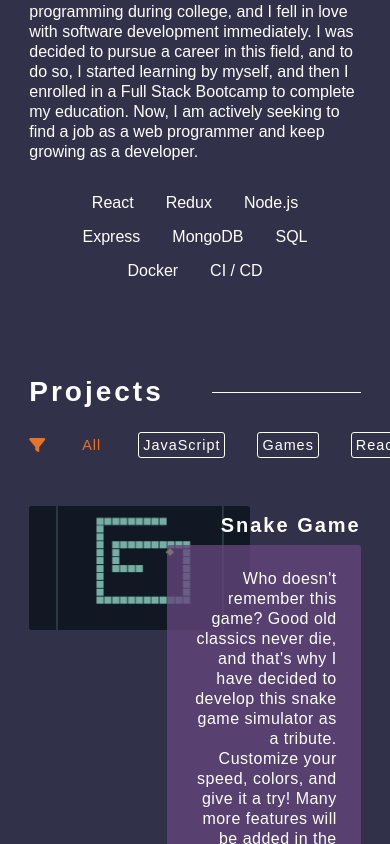
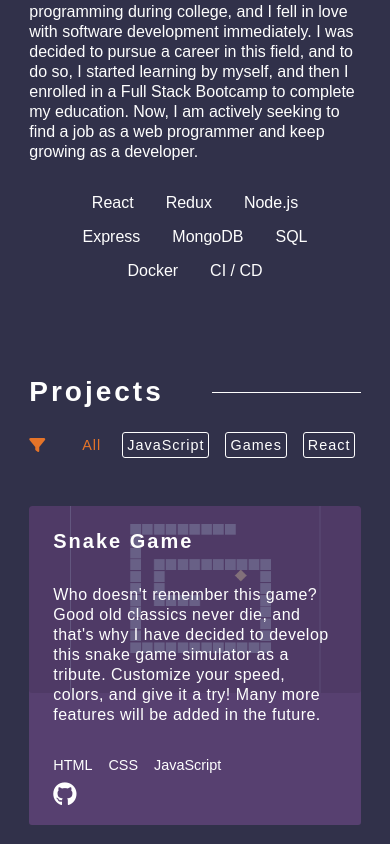
Before and after one commit to DaniPhilo/portfolio, a React (Create React App) app: page / in a window 390 px wide. Shown: the part 1156-2000 px from the top of the page. Built offline with nearby package versions, Linux system fonts and the light colour scheme; no server answers.

Commit message:
Responsive projects cards

```diff
--- a/src/components/ProjectCard.js
+++ b/src/components/ProjectCard.js
@@ -1,10 +1,25 @@
-import React from 'react'
+import React, { useState } from 'react'
 
 export default function ProjectCard({ project, index }) {
 
+    const [windowSize, setWindowSize] = useState('');
+
+    const updateWindowWidth = () => {
+        setWindowSize(window.innerWidth);
+    }
+
+    const toProject = (url) => {
+        if (windowSize <= 550) {
+            window.open(url);
+        }
+        return
+    }
+
+    window.addEventListener('resize', updateWindowWidth);
+
     return (<>
         {index % 2 === 0 ?
-            <div className='project-card-left'>
+            <div className='project-card-left' onClick={() => toProject(project.project_link)}>
                 <div className="project-img">
                     <a href={project.project_link} target="_blank"><img src={project.img} alt="" /></a>
                 </div>
@@ -28,7 +43,7 @@ export default function ProjectCard({ project, index }) {
                 </div>
             </div>
             :
-            <div className='project-card-right'>
+            <div className='project-card-right' onClick={() => toProject(project.project_link)}>
                 <div className="project-info">
                     <div className="project-title">
                         <h3>{project.name}</h3>
--- a/src/styles/_media_queries.scss
+++ b/src/styles/_media_queries.scss
@@ -81,7 +81,45 @@
 
     .project-card-left,
     .project-card-right {
-        margin-top: 2rem;
+        margin-top: 4rem;
+    }
+    .project-card-left > .project-img,
+    .project-card-right > .project-img {
+        grid-column: 1 / 13;
+        border-radius: $border_radius;
+    }
+    .project-card-left > .project-info,
+    .project-card-right > .project-info {
+        grid-column: 1 / 13;
+        height: 100%;
+        padding: 1rem 0;
+        background-color: hsla(273, 28%, 38%, 0.75);
+        border-radius: $border_radius;
+    }
+    .project-card-left > .project-info > .project-title > h3,
+    .project-card-right > .project-info > .project-title > h3 {
+        padding-left: 1.5rem;
+        text-align: start;
+    }
+    .project-card-left > .project-info > .project-description,
+    .project-card-right > .project-info > .project-description {
+        background-color: transparent;
+        text-align: start;
+    }
+    .project-card-left > .project-info > .project-techs > .tech-list,
+    .project-card-right > .project-info > .project-techs > .tech-list {
+        justify-content: flex-start;
+        padding-left: 1.5rem;
+    }
+    .project-card-left > .project-info > .gh-project-link,
+    .project-card-right > .project-info > .gh-project-link {
+        justify-content: flex-start;
+        padding-left: 1.5rem;
+    }
+
+    .tags-list {
+        flex-wrap: wrap;
+        gap: 1rem;
     }
 
     form {
--- a/src/styles/component_styles/_header.scss
+++ b/src/styles/component_styles/_header.scss
@@ -59,7 +59,7 @@
     display: flex;
     flex-direction: column;
     justify-content: center;
-    gap: 2rem;
+    gap: 1.5rem;
 
     width: 50vw;
     height: 100vh;
--- a/src/styles/component_styles/_icons_sidebar.scss
+++ b/src/styles/component_styles/_icons_sidebar.scss
@@ -45,11 +45,6 @@
     transform: translateY(-25%);
 }
 
-// .mobile-sidebar {
-//     display: flex;
-//     justify-content: center;
-// }
-
 .mobile-sidebar > ul {
     position: relative;
     display: flex;
```
